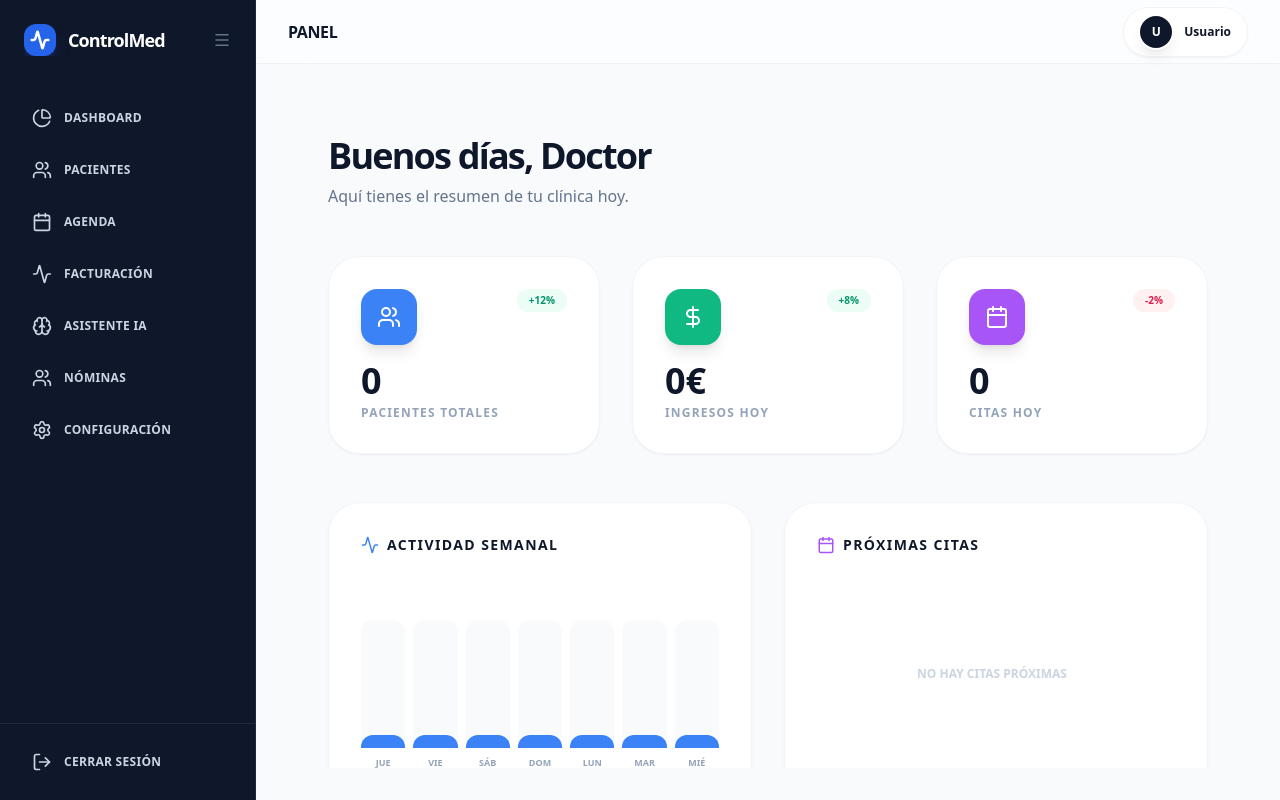
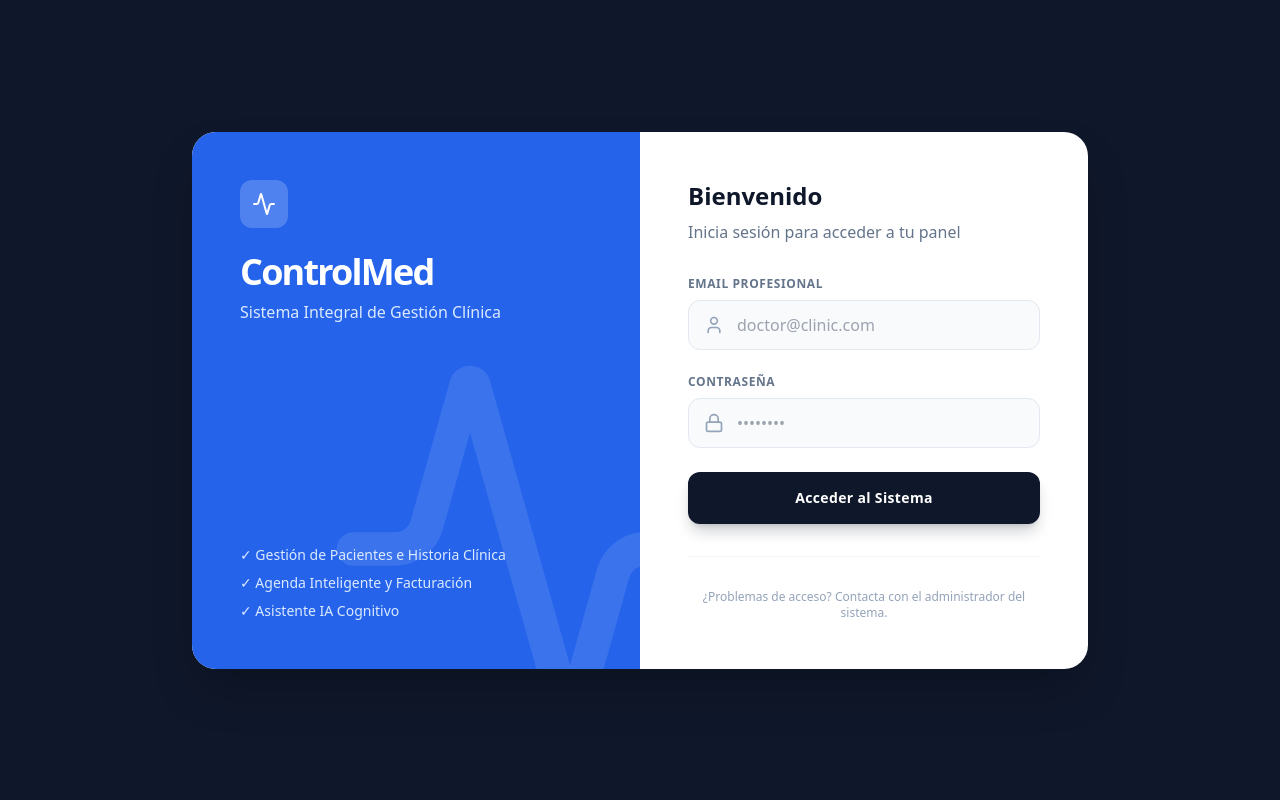
Before and after one commit to tommynabo/MediCore, a React (Vite) app: page / in a window 1280 px wide. Before the commit this address led to /dashboard. Built offline with nearby package versions, Linux system fonts and the light colour scheme.

Commit message:
Refactor routing: Login at root, Dashboard at /dashboard

```diff
--- a/App.tsx
+++ b/App.tsx
@@ -19,29 +19,24 @@ const App: React.FC = () => {
     <AppProvider>
       <BrowserRouter>
         <Routes>
-          <Route path="/login" element={<Login />} />
-          <Route path="/" element={<Layout />}>
-            <Route index element={<Navigate to="/dashboard" replace />} />
+          {/* Root Route is now Login */}
+          <Route path="/" element={<Login />} />
+
+          {/* Protected Routes wrapped in Layout */}
+          <Route element={<Layout />}>
             <Route path="dashboard" element={<Dashboard />} />
             <Route path="agenda" element={<Agenda />} />
             <Route path="appointment/:appointmentId" element={<AppointmentDetails />} />
             <Route path="pacientes" element={<Patients />} />
             <Route path="billing" element={<Billing />} />
-            <Route path="inventory" element={<Settings />} /> {/* User said inventory is in settings, but Layout links to /inventory. Let's make inventory route go to Stock component or Redirect? Actually Layout has Settings AND Inventory. User said "remove from left panel". I removed it from Layout. So /inventory link is gone. But just in case. */}
-            {/* Wait, I commented out Stock in Layout, but user said "ya lo has puesto en configuración". So likely Inventory link SHOULD BE REMOVED.
-                However, I should check if I missed any mismatch.
-                Layout: /pacientes, /billing, /payroll, /settings.
-                App: patients, billing, stock, payroll, settings.
-                So 'patients' -> 'pacientes'. 'stock' -> remove? OR keep for direct access?
-                Let's rename 'patients' to 'pacientes'.
-            */}
             <Route path="stock" element={<Stock />} />
             <Route path="ai" element={<AI />} />
             <Route path="payroll" element={<Payroll />} />
             <Route path="settings" element={<Settings />} />
           </Route>
-          {/* Fallback route */}
-          <Route path="*" element={<Navigate to="/dashboard" replace />} />
+
+          {/* Fallback route - Redirect to root (Login) */}
+          <Route path="*" element={<Navigate to="/" replace />} />
         </Routes>
       </BrowserRouter>
     </AppProvider>
--- a/src/layouts/Layout.tsx
+++ b/src/layouts/Layout.tsx
@@ -14,11 +14,11 @@ const Layout: React.FC = () => {
 
     const handleLogout = () => {
         logout();
-        navigate('/login');
+        navigate('/');
     };
 
     const navItems = [
-        { id: 'dashboard', label: 'Dashboard', icon: PieChart, path: '/' },
+        { id: 'dashboard', label: 'Dashboard', icon: PieChart, path: '/dashboard' },
         { id: 'patients', label: 'Pacientes', icon: Users, path: '/pacientes' },
         { id: 'agenda', label: 'Agenda', icon: Calendar, path: '/agenda' },
         { id: 'billing', label: 'Facturación', icon: Activity, path: '/billing' },
--- a/src/pages/Login.tsx
+++ b/src/pages/Login.tsx
@@ -1,16 +1,23 @@
-import React, { useState } from 'react';
+import React, { useState, useEffect } from 'react';
 import { useNavigate } from 'react-router-dom';
 import { Lock, User, Activity } from 'lucide-react';
 import { useAppContext } from '../context/AppContext';
 import { api } from '../services/api';
 
 const Login: React.FC = () => {
-    const { login } = useAppContext();
+    const { login, isAuthenticated } = useAppContext();
     const navigate = useNavigate();
     const [email, setEmail] = useState('');
     const [password, setPassword] = useState('');
     const [error, setError] = useState('');
     const [isLoading, setIsLoading] = useState(false);
+
+    // If already authenticated, go to dashboard
+    useEffect(() => {
+        if (isAuthenticated) {
+            navigate('/dashboard');
+        }
+    }, [isAuthenticated, navigate]);
 
     const handleLogin = async (e: React.FormEvent) => {
         e.preventDefault();
@@ -23,7 +30,7 @@ const Login: React.FC = () => {
 
             // Login method in api.ts already throws if not ok
             login(data);
-            navigate('/');
+            navigate('/dashboard');
         } catch (err: any) {
             setError(err.message);
         } finally {
```
